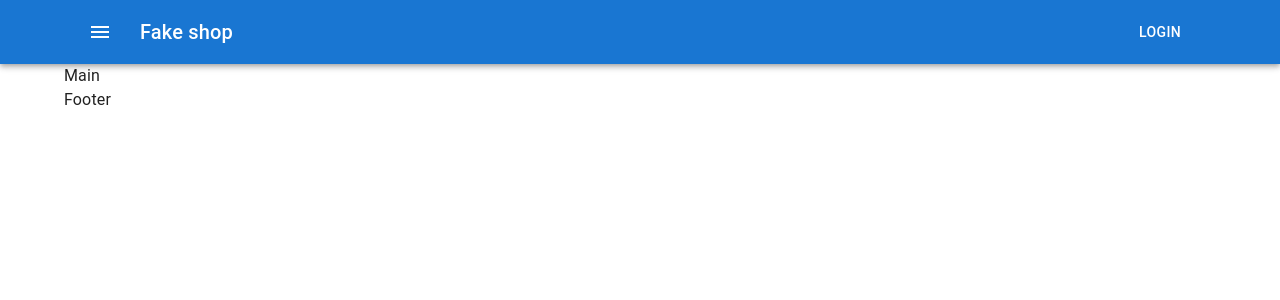
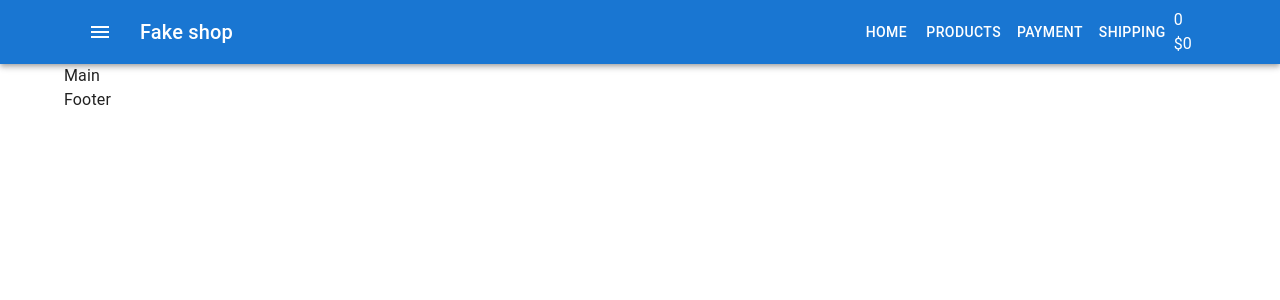
Before and after one commit to cherstvie/react-skillup-2510, a React (Create React App) app: page / in a window 1280 px wide. Shown: the top 300 px of the page. Built offline with nearby package versions, Linux system fonts and the light colour scheme.

Commit message:
added menu and cart in header

```diff
--- /dev/null
+++ b/src/components/Cart/CartHeader.js
@@ -0,0 +1,10 @@
+import React from 'react'
+
+export const CartHeader = () => {
+    return (
+        <div>
+            <div>0</div>
+            <div>$0</div>
+        </div>
+    )
+}
--- /dev/null
+++ b/src/components/Menu/Menu.js
@@ -0,0 +1,13 @@
+import React from 'react'
+import Button from '@mui/material/Button'
+
+export const Menu = () => {
+    return (
+        <>
+            <Button color="inherit">Home</Button>
+            <Button color="inherit">Products</Button>
+            <Button color="inherit">Payment</Button>
+            <Button color="inherit">Shipping</Button>
+        </>
+    )
+}
--- a/src/containers/Header/Header.js
+++ b/src/containers/Header/Header.js
@@ -1,11 +1,12 @@
 import React from 'react'
-import { Container } from '@mui/material'
 import AppBar from '@mui/material/AppBar'
 import Toolbar from '@mui/material/Toolbar'
 import Typography from '@mui/material/Typography'
-import Button from '@mui/material/Button'
 import IconButton from '@mui/material/IconButton'
 import MenuIcon from '@mui/icons-material/Menu'
+import { Container } from '@mui/material'
+import { Menu } from 'components/Menu/Menu'
+import { CartHeader } from 'components/Cart/CartHeader'
 
 export const Header = () => {
     return (
@@ -29,7 +30,8 @@ export const Header = () => {
                         >
                             Fake shop
                         </Typography>
-                        <Button color="inherit">Login</Button>
+                        <Menu />
+                        <CartHeader />
                     </Toolbar>
                 </Container>
             </AppBar>
```
